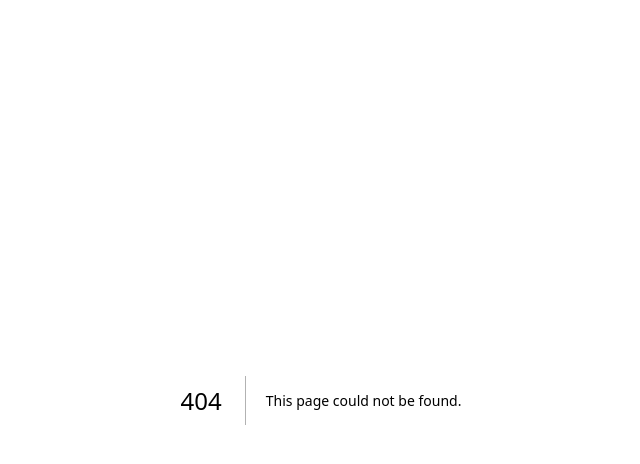
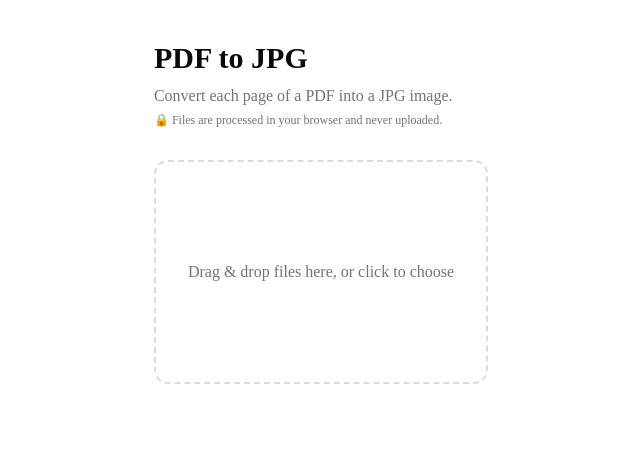
Before and after one commit to shaunleeweirong/pdf-tools, a Next.js app: page /pdf-to-jpg in a window 1280 px wide. Before the commit this address had no page. Shown: the top 464 px of the page, without its empty margins (319-959 px from the left). Built offline with nearby package versions, Linux system fonts and the light colour scheme.

Commit message:
feat: PDF to JPG tool

```diff
--- /dev/null
+++ b/app/pdf-to-jpg/page.tsx
@@ -0,0 +1,27 @@
+'use client'
+import JSZip from 'jszip'
+import { ToolLayout } from '@/components/ToolLayout'
+import { getTool } from '@/lib/tools'
+import { getPageCount, renderPageToImageBlob } from '@/lib/pdf/render'
+
+const tool = getTool('pdf-to-jpg')!
+
+export default function PdfToJpgPage() {
+  return (
+    <ToolLayout
+      tool={tool}
+      defaultOpts={{}}
+      process={async (files) => {
+        const buf = new Uint8Array(await files[0].arrayBuffer())
+        const count = await getPageCount(buf)
+        const zip = new JSZip()
+        for (let i = 0; i < count; i++) {
+          const blob = await renderPageToImageBlob(buf, i, 2, 'image/jpeg')
+          zip.file(`page-${i + 1}.jpg`, blob)
+        }
+        const out = await zip.generateAsync({ type: 'blob' })
+        return { blob: out, filename: 'images.zip' }
+      }}
+    />
+  )
+}
```
